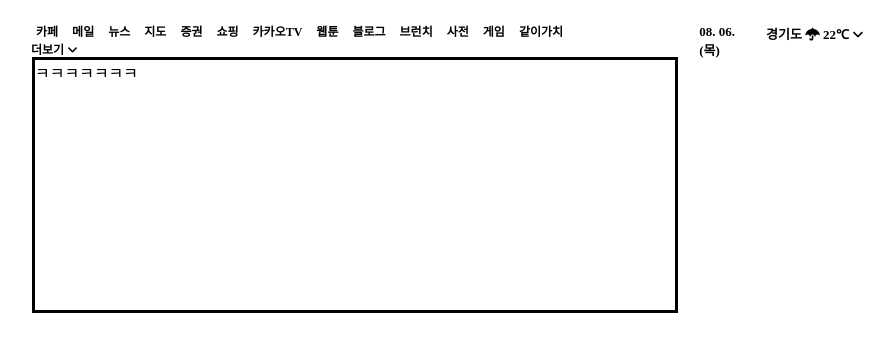
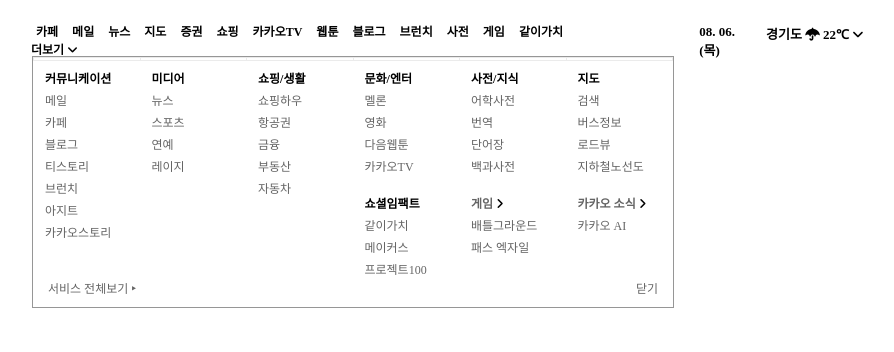
Before and after one commit to zeroaan/daum_page_clone, a plain HTML site: page daumpage/index.html in a window 1280 px wide. Both pictures are taken after a click on the item "더보기". Shown: the part 150-502 px from the top of the page, without its empty margins (251-1145 px from the left). Drawn offline with Linux system fonts and the light colour scheme.

Commit message:
nav hidden

```diff
--- a/daumpage/index.html
+++ b/daumpage/index.html
@@ -7,7 +7,6 @@
     <script src="https://kit.fontawesome.com/f8aeef902d.js" crossorigin="anonymous"></script>
     <script defer src='slide.js'></script>
     <script defer src='toggle.js'></script>
-    <script defer src='text_color.js'></script>
     <link rel="stylesheet" href="style.css">
 </head>
 <body>
@@ -61,9 +60,87 @@
             <li><a href="">사전</a></li>
             <li><a href="">게임</a></li>
             <li><a href="">같이가치</a></li>
-            <li class="navbar-toggle down">더보기 <i class="fas fa-angle-down"></i></li>
+            <li class="navbar-toggle">더보기 <i class="fas fa-angle-down"></i></li>
         </ul>
-        <div class="navbar hidden">ㅋㅋㅋㅋㅋㅋㅋ</div>
+        <div class="navbar hidden">
+            <table>
+                <td>
+                    <ul id="hidden a">
+                        <li><b>커뮤니케이션</b></li>
+                        <li><a href="">메일</a></li>
+                        <li><a href="">카페</a></li>
+                        <li><a href="">블로그</a></li>
+                        <li><a href="">티스토리</a></li>
+                        <li><a href="">브런치</a></li>
+                        <li><a href="">아지트</a></li>
+                        <li><a href="">카카오스토리</a></li>
+                    </ul>
+                </td>
+                <td>
+                    <ul id="hidden b">
+                        <li><b>미디어</b></li>
+                        <li><a href="">뉴스</a></li>
+                        <li><a href="">스포츠</a></li>
+                        <li><a href="">연예</a></li>
+                        <li><a href="">레이지</a></li>
+                    </ul>
+                </td>
+                <td>
+                    <ul id="hidden c">
+                        <li><b>쇼핑/생활</b></li>
+                        <li><a href="">쇼핑하우</a></li>
+                        <li><a href="">항공권</a></li>
+                        <li><a href="">금융</a></li>
+                        <li><a href="">부동산</a></li>
+                        <li><a href="">자동차</a></li>
+                    </ul>
+                </td>
+                <td>
+                    <ul id="hidden d">
+                        <li><b>문화/엔터</b></li>
+                        <li><a href="">멜론</a></li>
+                        <li><a href="">영화</a></li>
+                        <li><a href="">다음웹툰</a></li>
+                        <li><a href="">카카오TV</a></li>
+                        <br>
+                        <li><b>쇼셜임팩트</b></li>
+                        <li><a href="">같이가치</a></li>
+                        <li><a href="">메이커스</a></li>
+                        <li><a href="">프로젝트100</a></li>
+                    </ul>
+                </td>
+                <td>
+                    <ul id="hidden e">
+                        <li><b>사전/지식</b></li>
+                        <li><a href="">어학사전</a></li>
+                        <li><a href="">번역</a></li>
+                        <li><a href="">단어장</a></li>
+                        <li><a href="">백과사전</a></li>
+                        <br>
+                        <li><b><a href="">게임</a> <i class="fas fa-angle-right"></i></b></li>
+                        <li><a href="">배틀그라운드</a></li>
+                        <li><a href="">패스 엑자일</a></li>
+                    </ul>
+                </td>
+                <td>
+                    <ul id="hidden f">
+                        <li><b>지도</b></li>
+                        <li><a href="">검색</a></li>
+                        <li><a href="">버스정보</a></li>
+                        <li><a href="">로드뷰</a></li>
+                        <li><a href="">지하철노선도</a></li>
+                        <br>
+                        <li><b><a href="">카카오 소식</a> <i class="fas fa-angle-right"></i></b></li>
+                        <li><a href="">카카오 AI</a></li>
+                    </ul>
+                </td>
+            </table>
+
+            <div>
+                <a class="nb_exit a" href="">서비스 전체보기 <b>‣</b></a>
+                <a class="nb_exit b" href="">닫기</a>
+            </div>
+        </div>
 
         <div id="weather">
             <p>08. 06. (목)</p>
@@ -76,7 +153,18 @@
                 <li class="tem">경상도 <i class="fas fa-umbrella"></i> 28℃ <i class="fas fa-angle-down"></i></li>
                 <li class="tem">제주도 <i class="fas fa-umbrella"></i> 24℃ <i class="fas fa-angle-down"></i></li>
                 <div id="temp-toggle"></div>
-                <div class="temp hidden">오늘 제주의 날씨는 비옴</div>
+                <div class="temp hidden">
+                    <p id="current">성남시 분당구</p>
+                    <p id="X">×</p>
+                    <i id="wt_icon" class="fas fa-cloud-sun-rain"></i>
+                    <p id="wt_tem">23℃</p>
+                    <p id="yester">어제보다 1℃ 낮음</p>
+                    <div id="air">
+                        <p>미세먼지</p><p style="color:blue">좋음</p>
+                        &nbsp&nbsp&nbsp&nbsp&nbsp&nbsp&nbsp
+                        <p>통합대기</p><p style="color:blue">좋음</p>
+                    </div>
+                </div>
             </ul>
         </div>
     </nav>
--- a/daumpage/style.css
+++ b/daumpage/style.css
@@ -146,14 +146,14 @@ nav {
     position: absolute;
     overflow: hidden;
     max-height: 0;
-    top: 51px;
+    top: 50px;
     left: 125px;
     height: 250px;
     width: 640px;
 }
 .navbar.collapsed {
     max-height: 250px;
-    border: solid;
+    border: 1px solid rgb(150, 150, 150);
 }
 .navbar-toggle {
     cursor: pointer;
@@ -163,14 +163,14 @@ nav {
     position: absolute;
     overflow: hidden;
     max-height: 0;
-    top: 33px;
+    top: 32px;
     left: -118px;
     height: 160px;
     width: 280px;
 }
 .temp.collapsed {
     max-height: 250px;
-    border: solid;
+    border: 1px solid rgb(150, 150, 150);
 }
 #temp-toggle {
     cursor: pointer;
@@ -180,3 +180,97 @@ nav {
     width: 140px;
     height: 30px;
 }
+
+/* @@@@@@@@@@@@@@@@@ */
+
+.navbar.hidden {
+    font-size: 12px;
+}
+.navbar.hidden table {
+    border-collapse : collapse;
+}
+.navbar.hidden table td{
+    width: 110px;
+    border: 1px solid rgb(235, 235, 235);
+}
+.navbar.hidden ul {
+    position: absolute;
+    display: inline-block;
+    padding: 0px 18px 0px 18px;
+    margin-top: 10px;
+    margin-left: -8px;
+}
+.navbar.hidden ul li {
+    list-style: none;
+    padding-bottom: 4px;
+
+}
+.navbar.hidden ul li a {
+    text-decoration: none;
+}
+.navbar.hidden ul li a:visited {
+    color: rgb(100, 100, 100);
+    text-decoration: none;
+}
+.navbar.hidden ul li a:hover {
+    text-decoration: none;
+}
+
+.nb_exit.a {
+    position: absolute;
+    left: 15px;
+    bottom: 10px;
+}
+.nb_exit.b {
+    position: absolute;
+    right: 15px;
+    bottom: 10px;
+}
+.nb_exit {
+    text-decoration: none;
+}
+.nb_exit:visited {
+    text-decoration: none;
+    color: rgb(100, 100, 100);
+}
+.nb_exit:hover {
+    text-decoration: underline;
+}
+
+/* @@@@@@@@@@@@@@@@2 */
+
+#current {
+    padding-left: 30px;
+}
+#X {
+    position: absolute;
+    top: -30px;
+    right: 20px;
+    font-size: 30px;
+
+}
+#wt_icon {
+    position: relative;
+    left: 40px;
+    font-size: 60px;
+}
+#wt_tem {
+    position: absolute;
+    top: 13px;
+    left: 160px;
+    font-size: 30px;
+}
+#yester {
+    position: relative;
+    top: -30px;
+    left: 140px;
+}
+#air {
+    display: flex;
+    position: absolute;
+    bottom: 5px;
+    padding-left: 22px;
+}
+#air p{
+    margin-left: 10px;
+}
```
